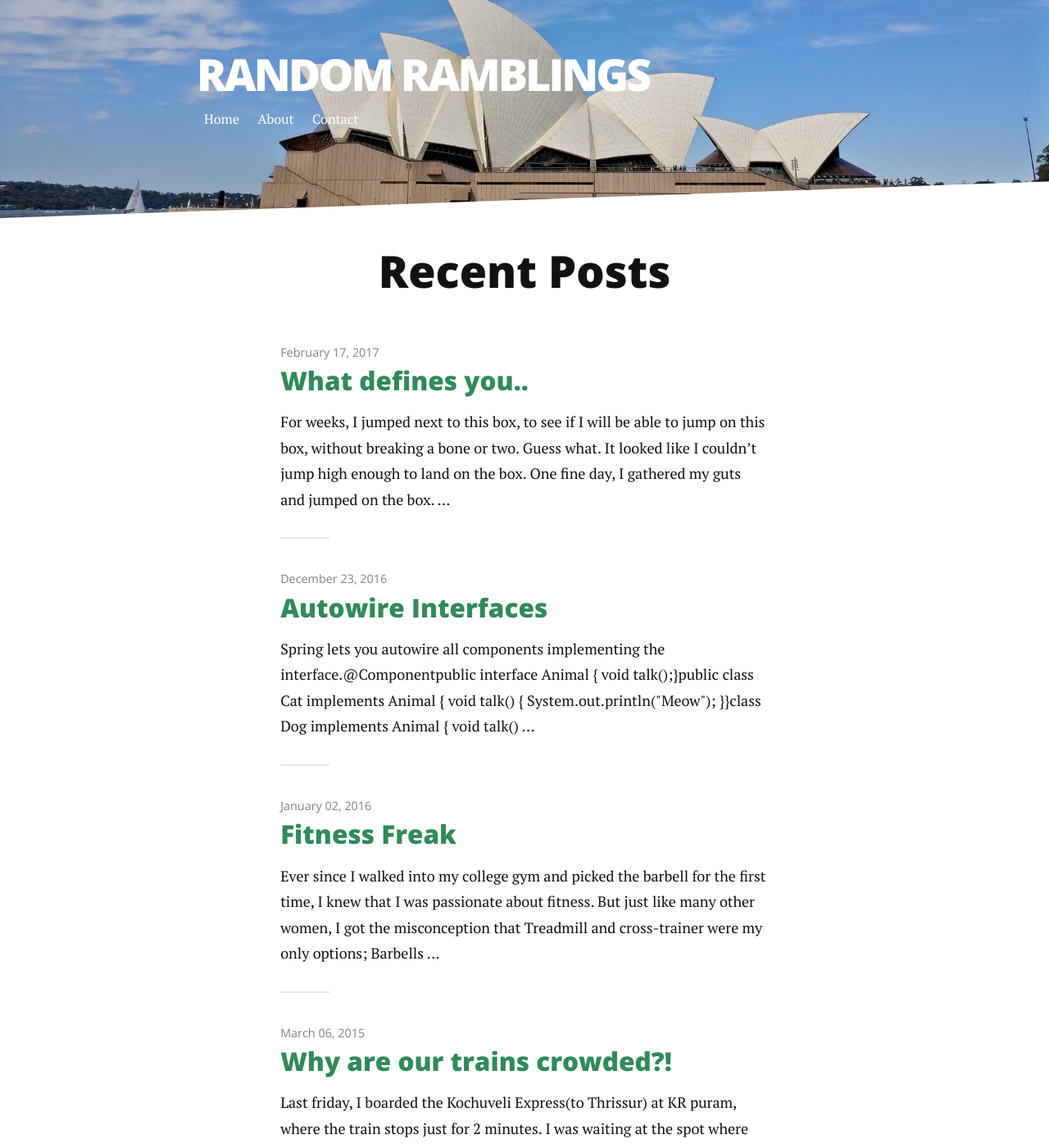
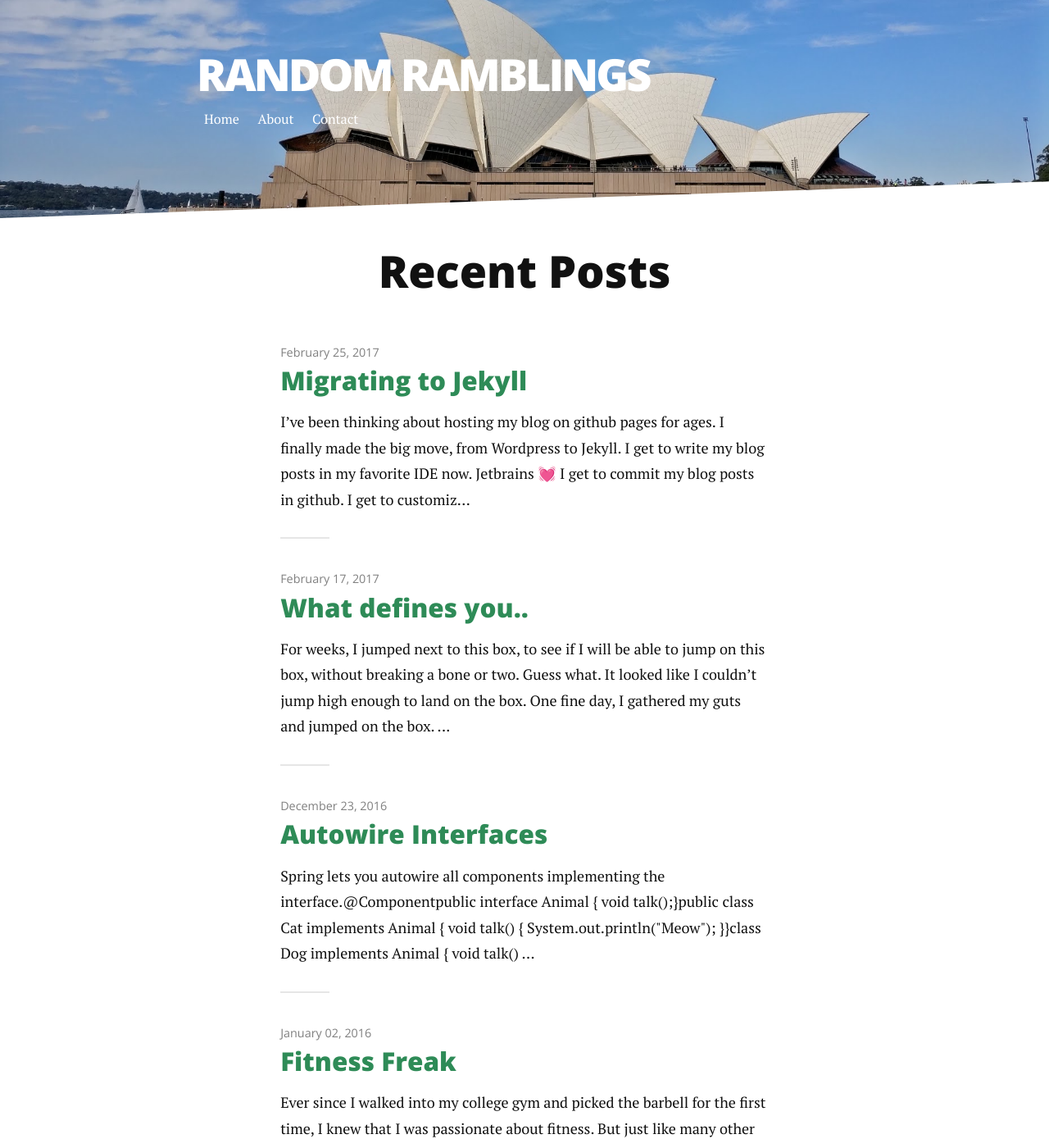
Before and after one commit to iamsuganthi/my_domain, a Jekyll site: the page built from index.html, in a window 1280 px wide and 1400 px high. Shown: the whole window at 82% size. Built offline with Jekyll 4.4.1, drawn with Linux system fonts in a browser that asks for light colours; nearby versions of some CDN libraries; the list of posts is cut into pages by our own code; some of the changed text lies outside the part shown.

Commit message:
new post

```diff
--- a/_layouts/post.html
+++ b/_layouts/post.html
@@ -9,7 +9,7 @@ layout: default
   {% endif %}
   <h1 class="postTitle">{{ page.title }}</h1>
   <div class="meta">
-    {{ page.date | date: '%B %d, %Y' }} | <span class="time">{{ page.content | number_of_words | divided_by:180 }}</span> Minute Read
+    {{ page.date | date: '%B %d, %Y' }} | <span class="time">{{ page.content | number_of_words | divided_by:130.0 | ceil }}</span> Minute Read
   <p class="post-categories">
     {% if post %}
     {% assign categories = post.categories %}
--- /dev/null
+++ b/_posts/2017-02-25-migrating-to-jekyll.md
@@ -0,0 +1,22 @@
+---
+author: enthudrives
+comments: true
+layout: post
+title: Migrating to Jekyll
+categories:
+- Tech
+- Jekyll
+---
+
+I've been thinking about hosting my blog on github pages for ages. I finally made the big move, from Wordpress to Jekyll.
+<ul>
+<li> I get to write my blog posts in my favorite IDE now. <i>Jetbrains</i> 💓</li>
+<li> I get to commit my blog posts in <code>github</code>.</li>
+<li> I get to customize my theme.</li>
+<li> I can host it on github-pages.</li>
+<li> I can write my own plugins in ruby.</li>
+</ul>
+
+I am using Long-haul theme by <a href="https://github.com/brianmaierjr/long-haul">@brianmaierjr</a>. I've customized it by adding Disqus for comments; And Instagram plugin to embed instagram posts.
+
+I will share about my learnings with Jekyll soon. Meanwhile, if you have experimented with Jekyll, please leave some tips or suggestions below.
--- a/index.html
+++ b/index.html
@@ -2,7 +2,6 @@
 layout: default
 title: Random Ramblings
 ---
-
 <div class="home" id="home">
   <h1 class="pageTitle">Recent Posts</h1>
   <ul class="posts noList">
```
Also changed, not shown: _posts/migrating-to-jekyll.md (deleted, +0 -16 lines), Gemfile.lock.
